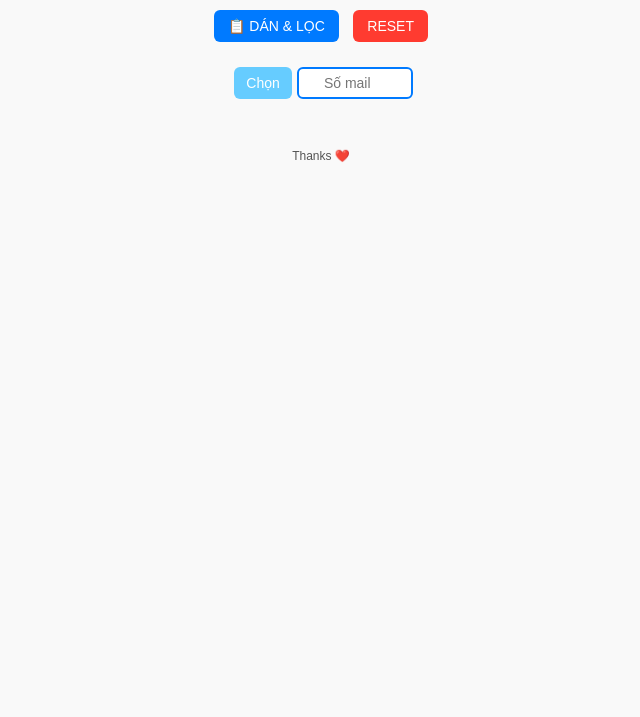
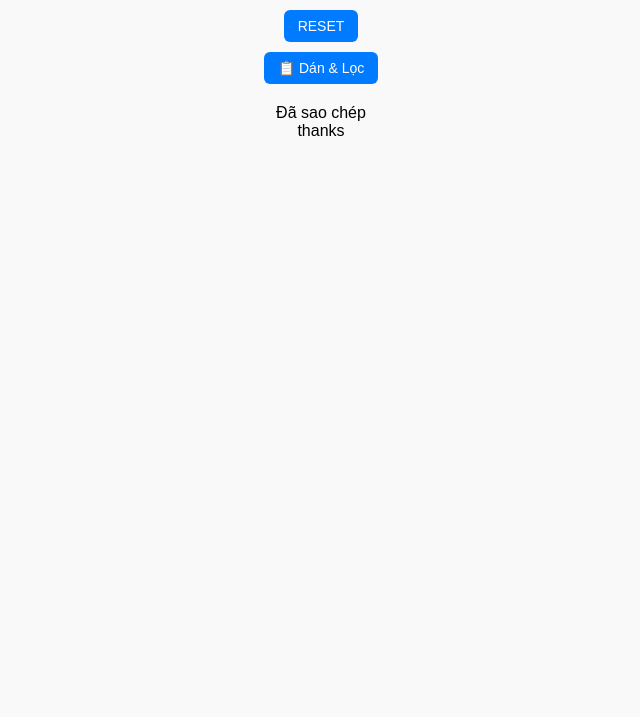
Before and after one commit to chinh-2o04/locmai, a plain HTML site: page index.html in a window 1280 px wide. Shown: the part 83-800 px from the top of the page, without its empty margins (319-959 px from the left). Drawn offline with Linux system fonts and the light colour scheme.

Commit message:
Update index.html

```diff
--- a/index.html
+++ b/index.html
@@ -1,29 +1,24 @@
 <!DOCTYPE html>
 <html lang="vi">
 <head>
-  <meta charset="UTF-8" />
-  <meta name="viewport" content="width=device-width, initial-scale=1.0"/>
+  <meta charset="UTF-8">
+  <meta name="viewport" content="width=device-width, initial-scale=1.0">
   <title>Lọc Mail</title>
-  <link rel="stylesheet" href="style.css"/>
+  <link rel="stylesheet" href="style.css">
 </head>
 <body>
-  <h2>Danh sách Mail</h2>
-
-  <div class="controls">
-    <button onclick="pasteAndFilter()">📋 DÁN & LỌC</button>
-    <button onclick="resetAll()" style="background:#ff3b30;">RESET</button>
+  <div class="header">
+    <h2>Danh sách Mail</h2>
+    <button class="reset-btn" onclick="resetData()">RESET</button>
   </div>
 
-  <div class="mail-select">
-    <button>Chọn</button>
-    <input id="mailIndex" type="number" placeholder="Số mail"/>
-  </div>
+  <button class="paste-btn" onclick="pasteAndFilter()">📋 Dán & Lọc</button>
 
-  <div id="grid" class="grid"></div>
+  <div id="mailList" class="grid"></div>
 
-  <div id="toast" class="toast">Đã sao chép</div>
+  <div id="copyAlert" class="copy-alert">Đã sao chép</div>
 
-  <div class="thanks">Thanks ❤️</div>
+  <footer>thanks</footer>
 
   <script src="script.js"></script>
 </body>
```
